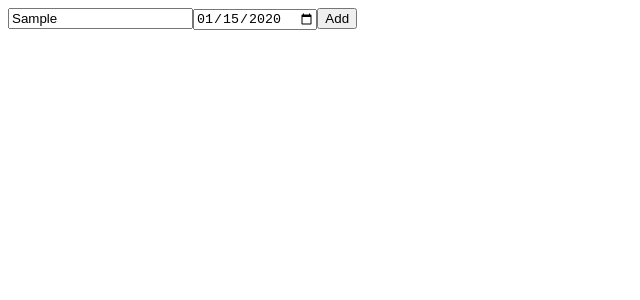
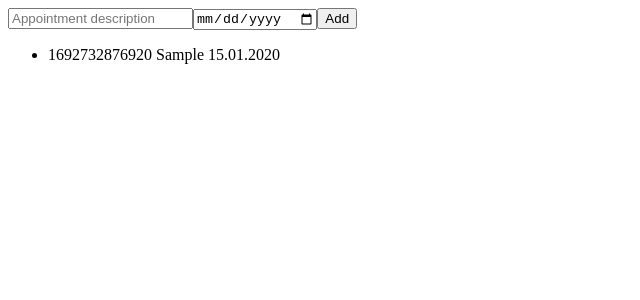
Before and after one commit to johnVundi/appointment-web, an Angular app: page / in a window 1280 px wide. Both pictures are taken after typing "Sample", "2020-01-15" into the empty fields and a click on the button "Add". Shown: the top 300 px of the page, without its empty margins (0-640 px from the left). Built offline with nearby package versions, Linux system fonts and the light colour scheme.

Commit message:
updating  application to show appointment

```diff
--- a/src/app/appointment-list/appointment-list.component.html
+++ b/src/app/appointment-list/appointment-list.component.html
@@ -4,3 +4,9 @@
 
     <button (click)="addAppointment()">Add</button>
 </div>
+
+<ul>
+    <li *ngFor="let appointment of appointments">
+        {{appointment.id}}  {{appointment.title}}  {{appointment.date | date:'dd.MM.yyyy' }}
+    </li>
+</ul>
--- a/src/app/appointment-list/appointment-list.component.ts
+++ b/src/app/appointment-list/appointment-list.component.ts
@@ -14,7 +14,18 @@
   appointments: Appointment[] = []
 
   addAppointment(){
-    alert(this.newAppointmentTitle + "" + this.newAppointmentDate)
+    if(this.newAppointmentTitle.trim().length && this.newAppointmentDate){
+      let newAppointment: Appointment = {
+        id: Date.now(),
+        title: this.newAppointmentTitle,
+        date: this.newAppointmentDate
+      }
+
+      this.appointments.push(newAppointment)
+      this.newAppointmentTitle = "";
+      this.newAppointmentDate = new Date();
+    }
+
   }
 
 }
```
